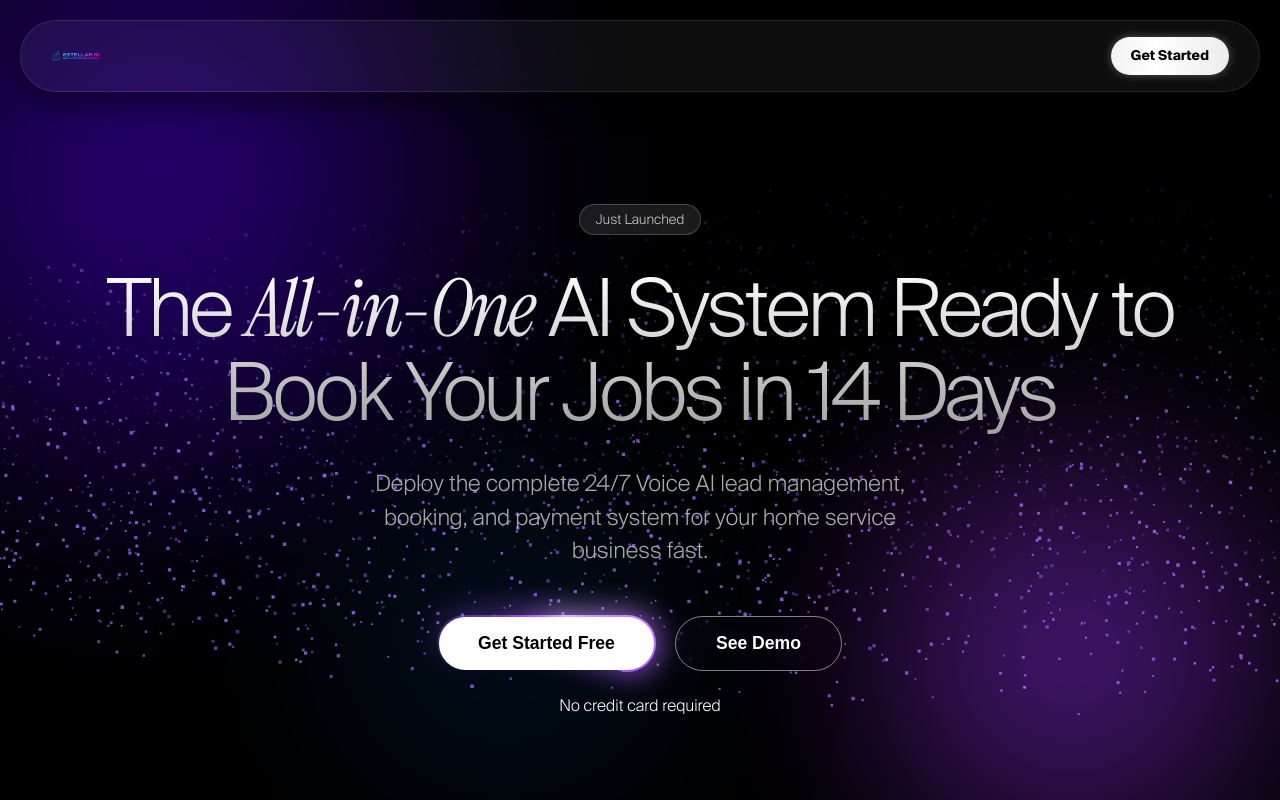
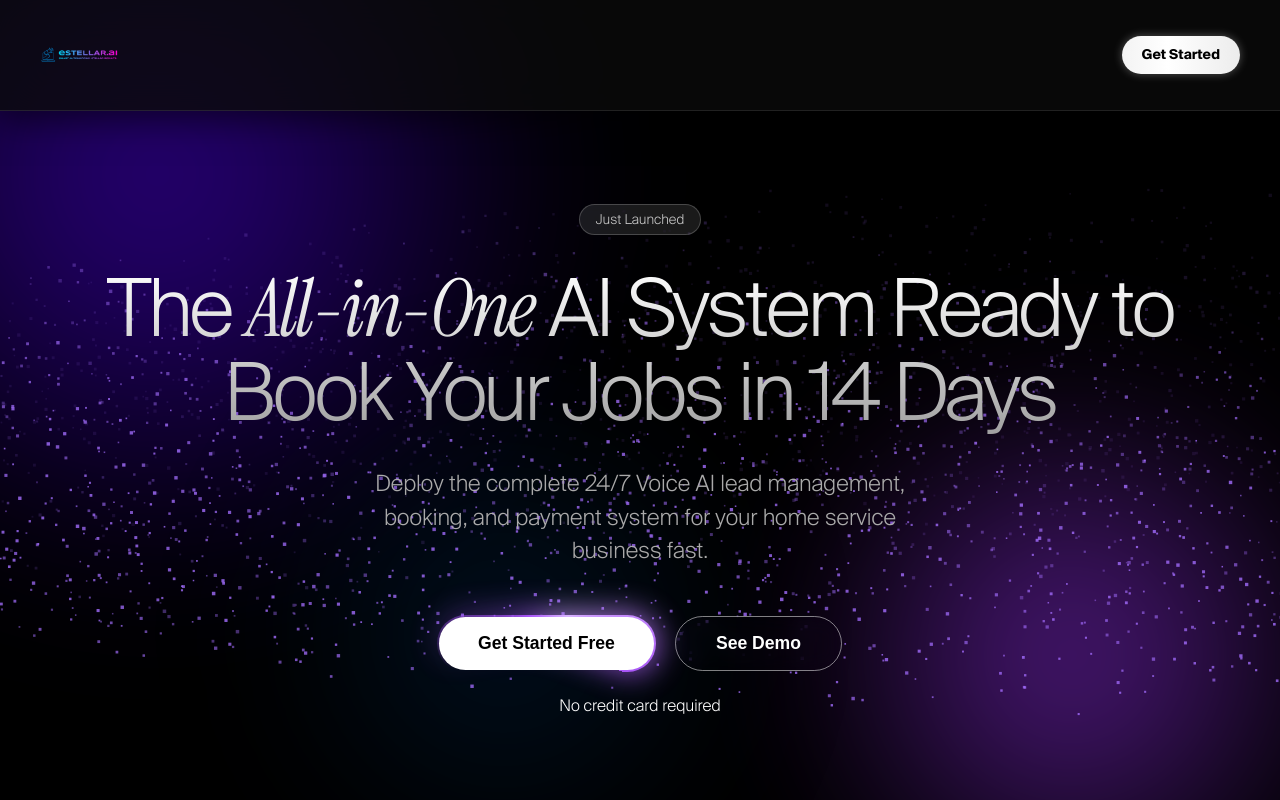
Before and after one commit to HeisenMike/EstellarAI, a React (Vite) app: page / in a window 1280 px wide. Shown: the top 800 px of the page. Built offline with nearby package versions, Linux system fonts and the light colour scheme.

Commit message:
Update styles and content

```diff
--- a/src/components/Navbar.module.css
+++ b/src/components/Navbar.module.css
@@ -1,17 +1,16 @@
 .navbar {
     position: fixed;
-    top: 20px;
-    left: 20px;
-    right: 20px;
-    /* Spans across */
-    width: auto;
-    padding: 10px 30px;
-    background: rgba(255, 255, 255, 0.05);
+    top: 0;
+    left: 0;
+    right: 0;
+    width: 100%;
+    padding: 15px 40px;
+    background: rgba(10, 10, 10, 0.8);
+    /* Darker semi-transparent background */
     backdrop-filter: blur(20px);
     -webkit-backdrop-filter: blur(20px);
     z-index: 1000;
-    border-radius: 50px;
-    border: 1px solid rgba(255, 255, 255, 0.1);
+    border-bottom: 1px solid rgba(255, 255, 255, 0.1);
     box-shadow: 0 10px 30px rgba(0, 0, 0, 0.5);
     display: flex;
     justify-content: center;
@@ -22,12 +21,14 @@
     justify-content: space-between;
     align-items: center;
     width: 100%;
-    /* Ensure container fills the navbar */
+    max-width: 1400px;
+    /* Prevent it from being too wide on huge screens */
+    margin: 0 auto;
 }
 
 .logoImage {
-    height: 50px;
-    /* Bigger logo */
+    height: 80px;
+    /* Much bigger logo */
     width: auto;
     display: block;
 }
```
